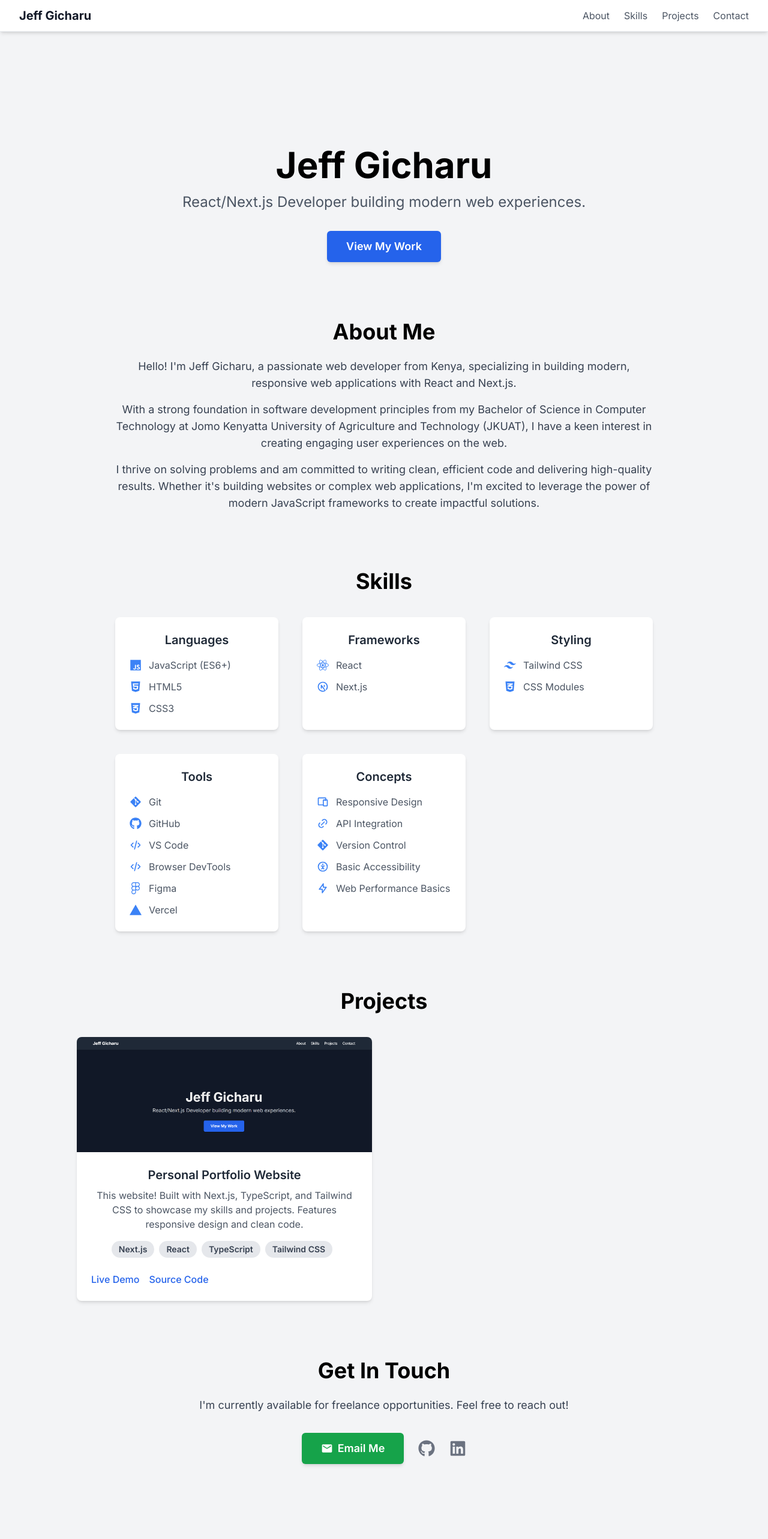
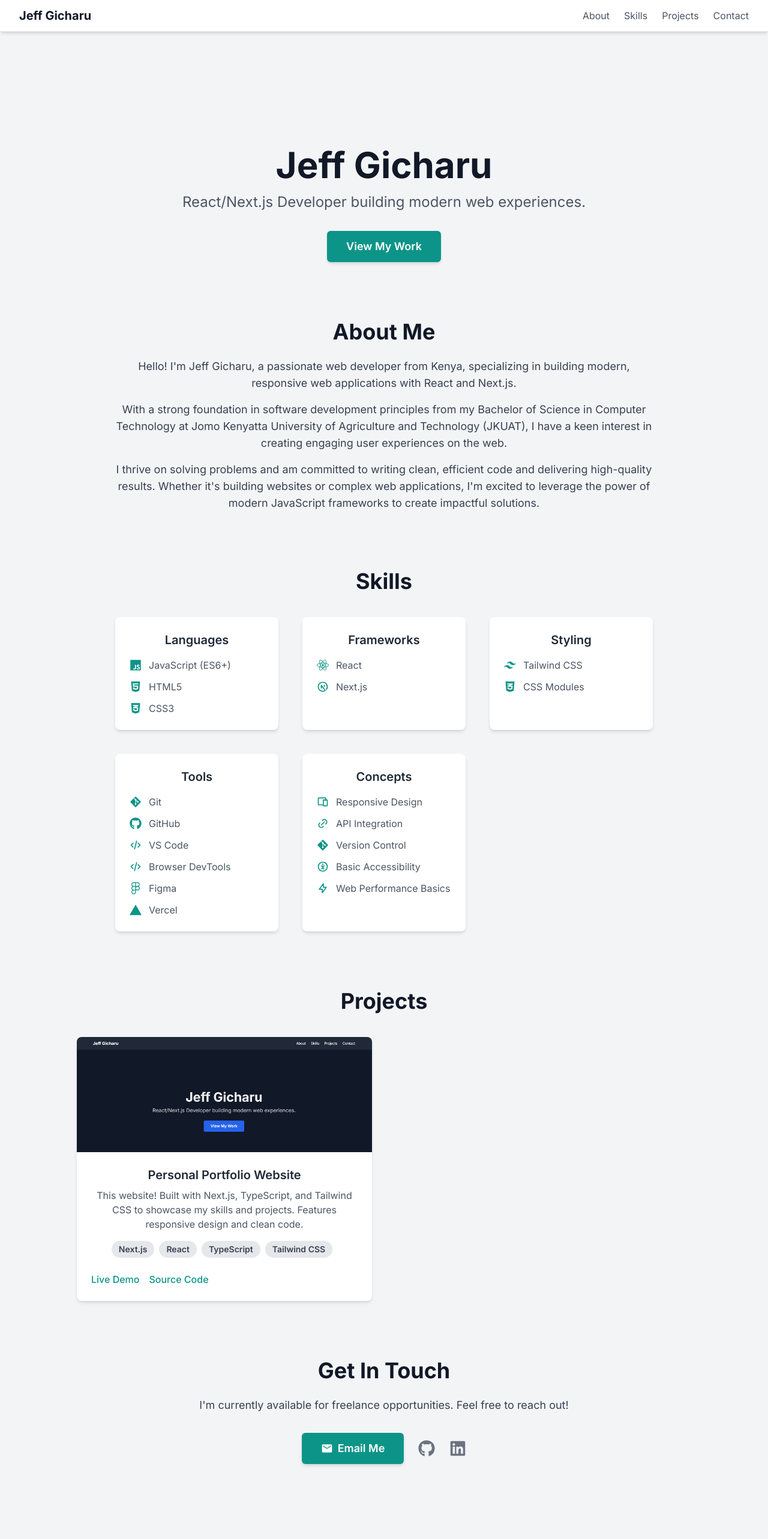
Before and after one commit to jeffgicharu/jeff-gicharu-portfolio, a Next.js app: page / in a window 1280 px wide. Shown: the top 2566 px of the page at 60% size. Built offline with nearby package versions, Linux system fonts and the light colour scheme.

Commit message:
refactor: Refine styling for colors, hover effects, and icons

```diff
--- a/src/app/page.tsx
+++ b/src/app/page.tsx
@@ -5,10 +5,8 @@ import Image from 'next/image';
 // Import necessary icons from react-icons
 import { FaHtml5, FaCss3Alt, FaReact, FaGitAlt, FaGithub, FaFigma, FaLinkedin } from 'react-icons/fa';
 import { IoLogoJavascript } from 'react-icons/io5';
-// Using TbCode for VS Code as well now
 import { TbBrandNextjs, TbCode, TbDevices, TbLink, TbBolt, TbAccessible } from 'react-icons/tb';
 import { SiTailwindcss, SiVercel } from 'react-icons/si';
-// Removed SiVscode import
 import { MdEmail } from 'react-icons/md';
 
 export default function Home() {
@@ -30,8 +28,7 @@ export default function Home() {
     Tools: [
       { name: "Git", icon: FaGitAlt },
       { name: "GitHub", icon: FaGithub },
-      // *** Using TbCode for VS Code ***
-      { name: "VS Code", icon: TbCode },
+      { name: "VS Code", icon: TbCode }, // Using TbCode as substitute
       { name: "Browser DevTools", icon: TbCode },
       { name: "Figma", icon: FaFigma },
       { name: "Vercel", icon: SiVercel }
@@ -62,13 +59,19 @@ export default function Home() {
   const githubUrl = "https://github.com/jeffgicharu";
   const linkedinUrl = "https://www.linkedin.com/in/jeff-gicharu-0924a4217/";
 
+  // Accent color values (for reference or non-Tailwind use)
+  const accentColorValue = "teal"; // e.g., teal, blue, indigo
+  const accentColorShade = 600;
+  const accentColorHoverShade = 700;
+  const accentColorDarkHoverShade = 500;
+
   return (
     // Main container
     <main className="flex min-h-screen flex-col items-center p-4 md:p-12 lg:p-24">
 
-      {/* Hero Section (remains the same) */}
+      {/* Hero Section - Fixed Button Style */}
       <section id="hero" className="text-center w-full max-w-4xl pt-16 md:pt-24 mb-16 md:mb-24">
-        <h1 className="text-4xl md:text-5xl lg:text-6xl font-bold mb-4">
+        <h1 className="text-4xl md:text-5xl lg:text-6xl font-bold mb-4 text-gray-900 dark:text-white">
           Jeff Gicharu
         </h1>
         <p className="text-lg md:text-xl lg:text-2xl text-gray-600 dark:text-gray-300 mb-8">
@@ -76,7 +79,8 @@ export default function Home() {
         </p>
         <Link
           href="/#projects"
-          className="inline-block bg-blue-600 text-white text-lg font-semibold py-3 px-8 rounded-md shadow-md hover:bg-blue-700 focus:outline-none focus:ring-2 focus:ring-blue-500 focus:ring-opacity-50 transition-colors duration-200"
+          // *** Fixed Hero Button Styles - Using full class names ***
+          className="inline-block bg-teal-600 text-white text-lg font-semibold py-3 px-8 rounded-md shadow-md hover:bg-teal-700 focus:outline-none focus:ring-2 focus:ring-teal-500 focus:ring-opacity-50 transition-all duration-300 transform hover:scale-105"
         >
           View My Work
         </Link>
@@ -84,10 +88,11 @@ export default function Home() {
 
       {/* About Me Section (remains the same) */}
       <section id="about" className="w-full max-w-4xl text-center mb-16 md:mb-24">
-         <h2 className="text-3xl md:text-4xl font-bold mb-6">
+         <h2 className="text-3xl md:text-4xl font-bold mb-6 text-gray-900 dark:text-white">
           About Me
         </h2>
         <div className="text-base md:text-lg text-gray-700 dark:text-gray-300 space-y-4 leading-relaxed">
+           {/* Paragraphs remain the same */}
            <p>
             Hello! I'm Jeff Gicharu, a passionate web developer from Kenya, specializing in building modern, responsive web applications with React and Next.js.
           </p>
@@ -100,20 +105,21 @@ export default function Home() {
         </div>
       </section>
 
-      {/* Skills Section - Updated with Icons */}
+      {/* Skills Section - Fixed Icon Color */}
       <section id="skills" className="w-full max-w-4xl text-center mb-16 md:mb-24">
-        <h2 className="text-3xl md:text-4xl font-bold mb-10">
+        <h2 className="text-3xl md:text-4xl font-bold mb-10 text-gray-900 dark:text-white">
           Skills
         </h2>
-        <div className="grid grid-cols-1 md:grid-cols-2 lg:grid-cols-3 gap-8 md:gap-10">
+        <div className="grid grid-cols-1 sm:grid-cols-2 lg:grid-cols-3 gap-8 md:gap-10">
           {Object.entries(skills).map(([category, items]) => (
-            <div key={category} className="bg-white dark:bg-gray-800 p-6 rounded-lg shadow-md">
+            <div key={category} className="bg-white dark:bg-gray-800 p-6 rounded-lg shadow-md hover:shadow-lg transition-shadow duration-300">
               <h3 className="text-xl font-semibold mb-4 text-gray-800 dark:text-white">{category}</h3>
-              <ul className="space-y-3 text-left"> {/* Increased space-y */}
+              <ul className="space-y-3 text-left">
                 {items.map((skill) => (
-                  <li key={skill.name} className="flex items-center text-gray-600 dark:text-gray-300"> {/* Use flex to align icon and text */}
-                    <skill.icon className="w-5 h-5 mr-3 flex-shrink-0 text-blue-500" /> {/* Icon component */}
-                    <span>{skill.name}</span> {/* Skill name */}
+                  <li key={skill.name} className="flex items-center text-gray-600 dark:text-gray-300">
+                    {/* *** Fixed Icon Color - Using full class names *** */}
+                    <skill.icon className="w-5 h-5 mr-3 flex-shrink-0 text-teal-600 dark:text-teal-500" />
+                    <span>{skill.name}</span>
                   </li>
                 ))}
               </ul>
@@ -122,14 +128,14 @@ export default function Home() {
         </div>
       </section>
 
-      {/* Projects Section (remains the same) */}
+      {/* Projects Section - Fixed Link Styles */}
       <section id="projects" className="w-full max-w-5xl text-center mb-16 md:mb-24">
-        <h2 className="text-3xl md:text-4xl font-bold mb-10">
+        <h2 className="text-3xl md:text-4xl font-bold mb-10 text-gray-900 dark:text-white">
           Projects
         </h2>
         <div className="grid grid-cols-1 md:grid-cols-2 gap-8 md:gap-10">
           {projects.map((project) => (
-            <div key={project.title} className="bg-white dark:bg-gray-800 rounded-lg shadow-md overflow-hidden flex flex-col">
+            <div key={project.title} className="bg-white dark:bg-gray-800 rounded-lg shadow-md overflow-hidden flex flex-col hover:shadow-xl transition-shadow duration-300 transform hover:-translate-y-1">
               <div className="relative w-full h-48">
                  <Image
                    src={project.imageUrl}
@@ -149,10 +155,11 @@ export default function Home() {
                   ))}
                 </div>
                 <div className="mt-auto flex justify-start space-x-4">
-                  <Link href={project.liveUrl} target="_blank" rel="noopener noreferrer" className="text-blue-600 hover:text-blue-800 dark:hover:text-blue-400 font-medium">
+                   {/* *** Fixed Project Link Styles - Using full class names *** */}
+                  <Link href={project.liveUrl} target="_blank" rel="noopener noreferrer" className="text-teal-600 hover:text-teal-700 dark:hover:text-teal-500 font-medium transition-colors duration-200">
                     Live Demo
                   </Link>
-                  <Link href={project.repoUrl} target="_blank" rel="noopener noreferrer" className="text-blue-600 hover:text-blue-800 dark:hover:text-blue-400 font-medium">
+                  <Link href={project.repoUrl} target="_blank" rel="noopener noreferrer" className="text-teal-600 hover:text-teal-700 dark:hover:text-teal-500 font-medium transition-colors duration-200">
                     Source Code
                   </Link>
                 </div>
@@ -162,31 +169,31 @@ export default function Home() {
         </div>
       </section>
 
-      {/* Contact Section - Updated with Icons */}
+      {/* Contact Section - Fixed Button and Link Styles */}
       <section id="contact" className="w-full max-w-4xl text-center pb-16 md:pb-24">
-         <h2 className="text-3xl md:text-4xl font-bold mb-6">
+         <h2 className="text-3xl md:text-4xl font-bold mb-6 text-gray-900 dark:text-white">
           Get In Touch
         </h2>
         <p className="text-lg text-gray-700 dark:text-gray-300 mb-8">
           I'm currently available for freelance opportunities. Feel free to reach out!
         </p>
         <div className="flex flex-col md:flex-row justify-center items-center space-y-4 md:space-y-0 md:space-x-6">
-          {/* Email Link with Icon */}
+          {/* *** Fixed Email Button Styles - Using full class names *** */}
           <a
             href={`mailto:${contactEmail}`}
-            className="inline-flex items-center bg-green-600 text-white text-lg font-semibold py-3 px-8 rounded-md shadow-md hover:bg-green-700 focus:outline-none focus:ring-2 focus:ring-green-500 focus:ring-opacity-50 transition-colors duration-200"
+            className="inline-flex items-center bg-teal-600 text-white text-lg font-semibold py-3 px-8 rounded-md shadow-md hover:bg-teal-700 focus:outline-none focus:ring-2 focus:ring-teal-500 focus:ring-opacity-50 transition-all duration-300 transform hover:scale-105"
           >
-            <MdEmail className="w-5 h-5 mr-2" /> {/* Email Icon */}
+            <MdEmail className="w-5 h-5 mr-2" />
             Email Me
           </a>
-           {/* Social Links with Icons */}
-           <div className="flex space-x-6"> {/* Increased spacing for icons */}
-             <a href={githubUrl} target="_blank" rel="noopener noreferrer" aria-label="GitHub Profile" className="text-gray-500 hover:text-gray-700 dark:hover:text-gray-300 transition-colors duration-200">
-               <FaGithub className="w-7 h-7" /> {/* GitHub Icon */}
+           {/* *** Fixed Social Link Styles - Using full class names *** */}
+           <div className="flex space-x-6">
+             <a href={githubUrl} target="_blank" rel="noopener noreferrer" aria-label="GitHub Profile" className="text-gray-500 hover:text-teal-600 dark:hover:text-teal-500 transition-colors duration-200 transform hover:scale-110">
+               <FaGithub className="w-7 h-7" />
              </a>
              {linkedinUrl.startsWith('https://') && (
-                <a href={linkedinUrl} target="_blank" rel="noopener noreferrer" aria-label="LinkedIn Profile" className="text-gray-500 hover:text-gray-700 dark:hover:text-gray-300 transition-colors duration-200">
-                  <FaLinkedin className="w-7 h-7" /> {/* LinkedIn Icon */}
+                <a href={linkedinUrl} target="_blank" rel="noopener noreferrer" aria-label="LinkedIn Profile" className="text-gray-500 hover:text-teal-600 dark:hover:text-teal-500 transition-colors duration-200 transform hover:scale-110">
+                  <FaLinkedin className="w-7 h-7" />
                 </a>
              )}
            </div>
```
